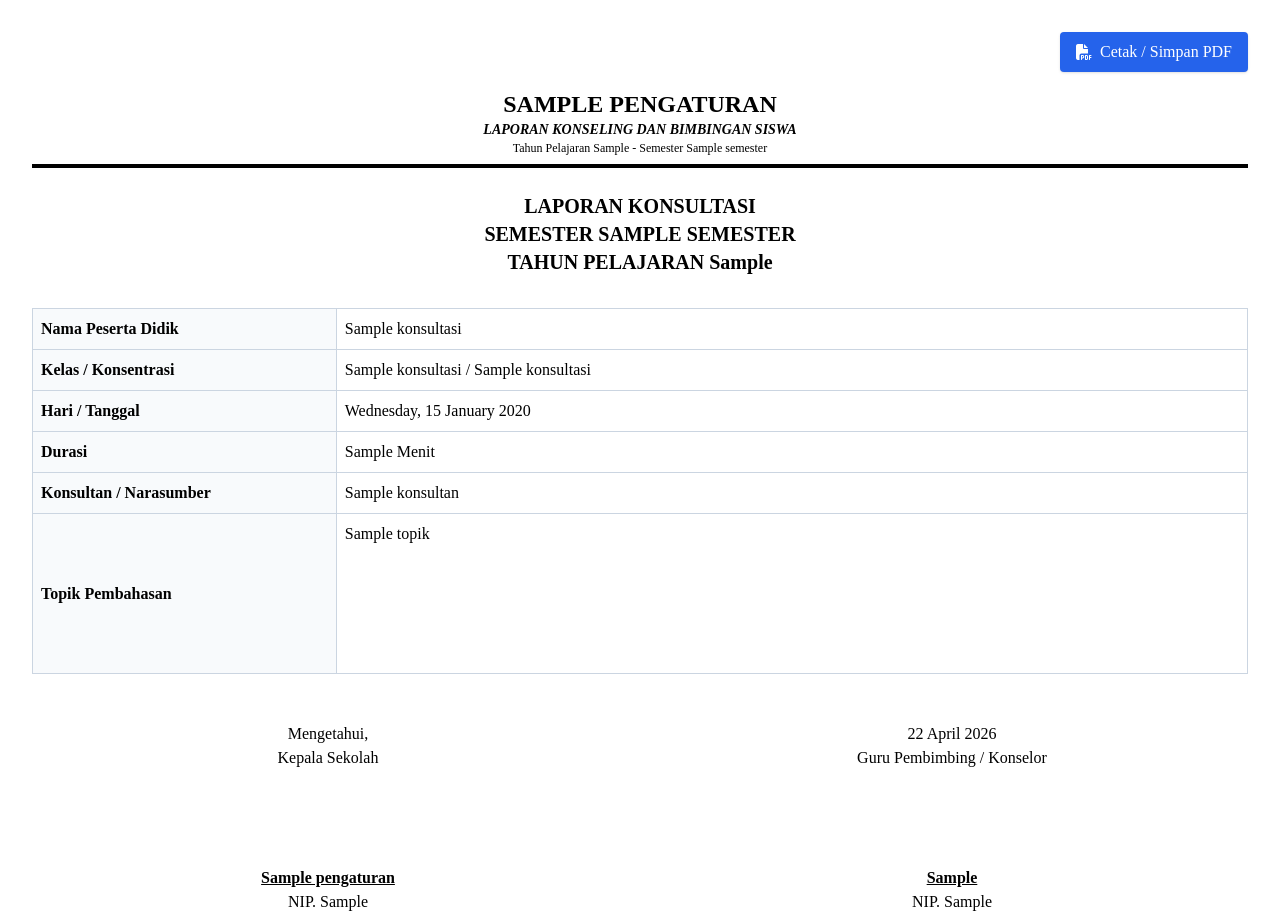
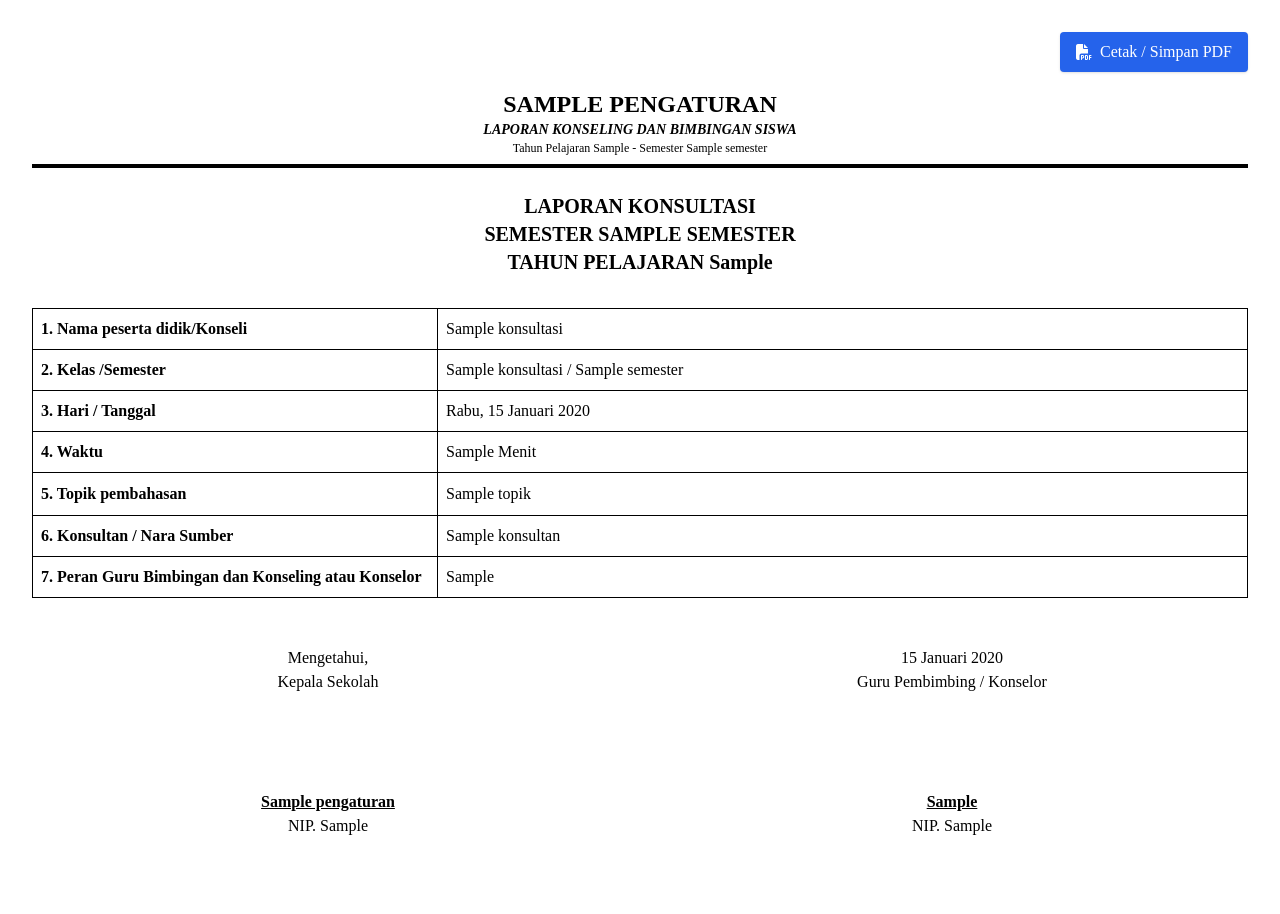
Before and after one commit to mughie77/bk-new, a PHP site: the page made by app/views/konsultasi/cetak.php in a window 1280 px wide. Shown: the top 914 px of the page. After the commit the page ends 835 px from the top, so only its background shows below. Run offline with PHP 8.4, Linux system fonts and the light colour scheme; tables that the repository leaves empty hold one stand-in row (values such as "Sample post"); the template is opened without the code that fills it: most values are stand-ins (such as "Sample title", 1, 10 or a date in 2020); some libraries are stand-ins or nearby versions.

Commit message:
feat: strictly align consultation report structure with specs
- Reordered report fields to points 1-7 as requested
- Implemented manual Indonesian date formatting (Day, Date Month Year)
- Updated labels to "Nama peserta didik/Konseli", "Kelas /Semester", etc.
- Removed fixed height from Topic Discussion to support multi-line text
- Enforced black borders for the report data table
- Integrated correct signatures and NIP for all parties

Co-authored-by: mughie77 <215782921+mughie77@users.noreply.github.com>

```diff
--- a/app/views/konsultasi/cetak.php
+++ b/app/views/konsultasi/cetak.php
@@ -11,7 +11,8 @@
             .no-print { display: none !important; }
             body { padding: 0; margin: 0; }
         }
-        body { font-family: 'Times New Roman', Times, serif; }
+        body { font-family: 'Times New Roman', Times, serif; color: #000; }
+        table td { padding: 8px !important; }
     </style>
 </head>
 <body class="bg-white p-8">
@@ -47,10 +48,20 @@
         </h2>
     </div>
 
-    <table class="w-full mb-8 border-collapse border border-slate-300">
+    <?php
+        // Tanggal Bahasa Indonesia
+        $hari = ['Sunday' => 'Minggu', 'Monday' => 'Senin', 'Tuesday' => 'Selasa', 'Wednesday' => 'Rabu', 'Thursday' => 'Kamis', 'Friday' => 'Jumat', 'Saturday' => 'Sabtu'];
+        $bulan = [1 => 'Januari', 2 => 'Februari', 3 => 'Maret', 4 => 'April', 5 => 'Mei', 6 => 'Juni', 7 => 'Juli', 8 => 'Agustus', 9 => 'September', 10 => 'Oktober', 11 => 'November', 12 => 'Desember'];
+
+        $tgl = strtotime($data['konsultasi']['tanggal']);
+        $hari_id = $hari[date('l', $tgl)];
+        $tgl_id = date('d', $tgl) . ' ' . $bulan[(int)date('m', $tgl)] . ' ' . date('Y', $tgl);
+    ?>
+
+    <table class="w-full mb-8 border-collapse border border-black">
         <tr>
-            <td class="border border-slate-300 p-2 font-bold w-1/4 bg-slate-50">Nama Peserta Didik</td>
-            <td class="border border-slate-300 p-2">
+            <td class="border border-black font-bold w-1/3">1. Nama peserta didik/Konseli</td>
+            <td class="border border-black">
                 <?php if($data['konsultasi']['is_anonim']): ?>
                     <span class="font-mono font-bold"><?= $data['konsultasi']['kode_samaran']; ?></span> (Nama Disamarkan)
                 <?php else: ?>
@@ -59,24 +70,28 @@
             </td>
         </tr>
         <tr>
-            <td class="border border-slate-300 p-2 font-bold bg-slate-50">Kelas / Konsentrasi</td>
-            <td class="border border-slate-300 p-2"><?= $data['konsultasi']['nama_kelas']; ?> / <?= $data['konsultasi']['nama_konsentrasi']; ?></td>
+            <td class="border border-black font-bold">2. Kelas /Semester</td>
+            <td class="border border-black"><?= $data['konsultasi']['nama_kelas']; ?> / <?= $data['pengaturan']['semester']; ?></td>
         </tr>
         <tr>
-            <td class="border border-slate-300 p-2 font-bold bg-slate-50">Hari / Tanggal</td>
-            <td class="border border-slate-300 p-2"><?= date('l, d F Y', strtotime($data['konsultasi']['tanggal'])); ?></td>
+            <td class="border border-black font-bold">3. Hari / Tanggal</td>
+            <td class="border border-black"><?= $hari_id . ', ' . $tgl_id; ?></td>
         </tr>
         <tr>
-            <td class="border border-slate-300 p-2 font-bold bg-slate-50">Durasi</td>
-            <td class="border border-slate-300 p-2"><?= $data['konsultasi']['waktu_menit']; ?> Menit</td>
+            <td class="border border-black font-bold">4. Waktu</td>
+            <td class="border border-black"><?= $data['konsultasi']['waktu_menit']; ?> Menit</td>
         </tr>
         <tr>
-            <td class="border border-slate-300 p-2 font-bold bg-slate-50">Konsultan / Narasumber</td>
-            <td class="border border-slate-300 p-2"><?= $data['konsultasi']['konsultan']; ?></td>
+            <td class="border border-black font-bold">5. Topik pembahasan</td>
+            <td class="border border-black whitespace-pre-wrap leading-relaxed"><?= nl2br($data['konsultasi']['topik']); ?></td>
         </tr>
         <tr>
-            <td class="border border-slate-300 p-2 font-bold bg-slate-50">Topik Pembahasan</td>
-            <td class="border border-slate-300 p-2 h-40 align-top"><?= nl2br($data['konsultasi']['topik']); ?></td>
+            <td class="border border-black font-bold">6. Konsultan / Nara Sumber</td>
+            <td class="border border-black"><?= $data['konsultasi']['konsultan']; ?></td>
+        </tr>
+        <tr>
+            <td class="border border-black font-bold">7. Peran Guru Bimbingan dan Konseling atau Konselor</td>
+            <td class="border border-black"><?= $data['konsultasi']['peran_konselor']; ?></td>
         </tr>
     </table>
 
@@ -90,7 +105,7 @@
             <p>NIP. <?= $data['pengaturan']['nip_kepala_sekolah']; ?></p>
         </div>
         <div class="text-center">
-            <p><?= date('d F Y'); ?></p>
+            <p><?= $tgl_id; ?></p>
             <p>Guru Pembimbing / Konselor</p>
             <br><br><br><br>
             <p class="font-bold underline"><?= $data['konsultasi']['guru_pengampu'] ?? $data['konsultasi']['konsultan']; ?></p>
```
